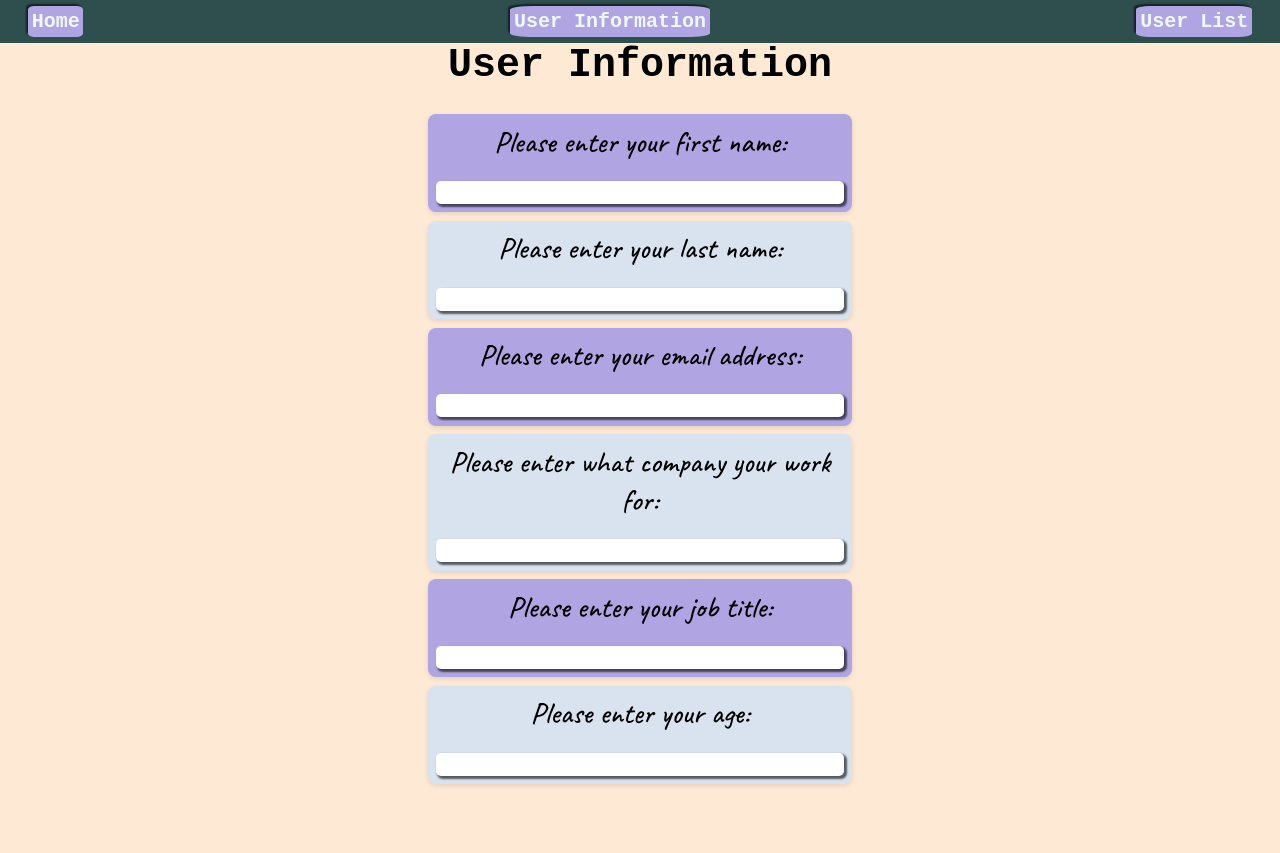
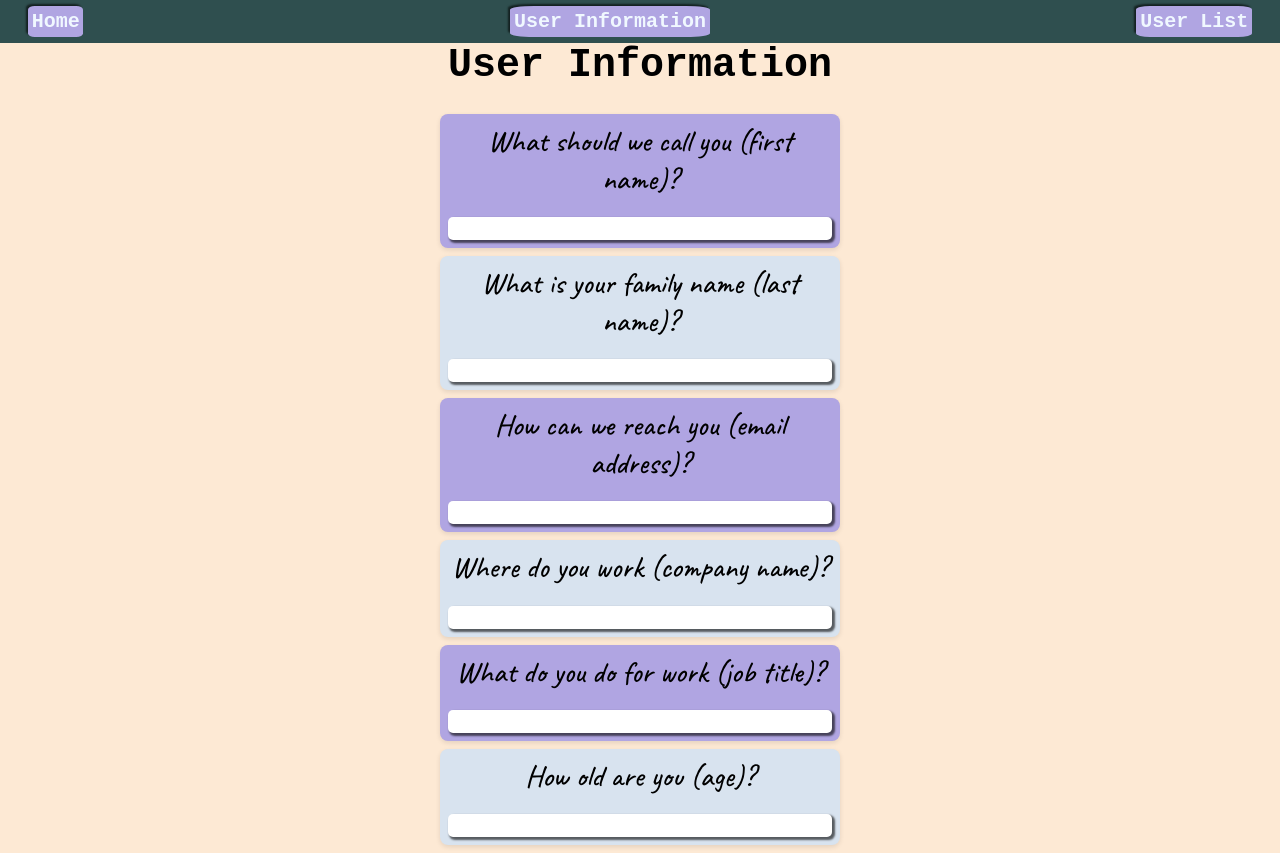
Before and after one commit to dEhiN/SD-Training-Master, a React (Vite) app in the folder local/canadian-business-college/full-stack-web-application/Module7_MEAN_Stack/assignments/1/code/assignment_one/: page /userinfoform in a window 1280 px wide. Before the commit the page ends 800 px from the top, so only its background shows below. Built offline with nearby package versions, Linux system fonts and the light colour scheme; the HTML template or start-up script is replaced by a standard one; a web font is replaced by a local one.

Commit message:
Rewrote all the input field labels to be more friendly and casual

```diff
--- a/local/canadian-business-college/full-stack-web-application/Module7_MEAN_Stack/assignments/1/code/assignment_one/src/pages/UserInfoFormPage.jsx
+++ b/local/canadian-business-college/full-stack-web-application/Module7_MEAN_Stack/assignments/1/code/assignment_one/src/pages/UserInfoFormPage.jsx
@@ -54,7 +54,7 @@ function UserInfoFormPage() {
 						inputName="firstName"
 						inputPlaceholder=""
 						id="firstName"
-						labelText="Please enter your first name: "
+						labelText="What should we call you (first name)?"
 						inputValue={userInfo.firstName}
 						changeFunction={updateValues}
 					/>
@@ -65,7 +65,7 @@ function UserInfoFormPage() {
 						inputName="lastName"
 						inputPlaceholder=""
 						id="lastName"
-						labelText="Please enter your last name: "
+						labelText="What is your family name (last name)?"
 						inputValue={userInfo.lastName}
 						changeFunction={updateValues}
 					/>
@@ -76,7 +76,7 @@ function UserInfoFormPage() {
 						inputName="email"
 						inputPlaceholder=""
 						id="email"
-						labelText="Please enter your email address: "
+						labelText="How can we reach you (email address)?"
 						inputValue={userInfo.email}
 						changeFunction={updateValues}
 					/>
@@ -87,7 +87,7 @@ function UserInfoFormPage() {
 						inputName="company"
 						inputPlaceholder=""
 						id="company"
-						labelText="Please enter what company your work for: "
+						labelText="Where do you work (company name)?"
 						inputValue={userInfo.company}
 						changeFunction={updateValues}
 					/>
@@ -100,8 +100,8 @@ function UserInfoFormPage() {
 						id="role"
 						labelText={
 							userInfo.company
-								? `Please enter your role at ${userInfo.company}: `
-								: "Please enter your job title: "
+								? `What is your role at ${userInfo.company}?`
+								: "What do you do for work (job title)?"
 						}
 						inputValue={userInfo.role}
 						changeFunction={updateValues}
@@ -113,7 +113,7 @@ function UserInfoFormPage() {
 						inputName="age"
 						inputPlaceholder=""
 						id="age"
-						labelText="Please enter your age: "
+						labelText="How old are you (age)?"
 						inputValue={userInfo.age ? userInfo.age : ""}
 						changeFunction={updateValues}
 					/>
```
